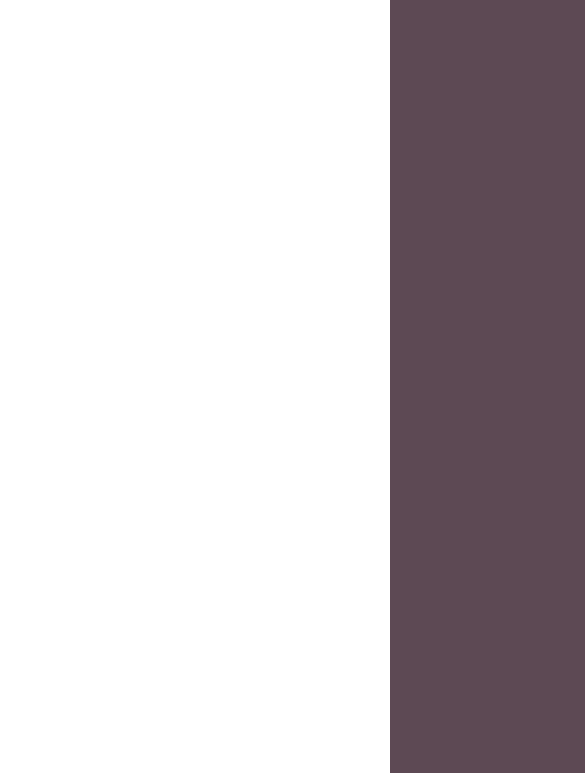
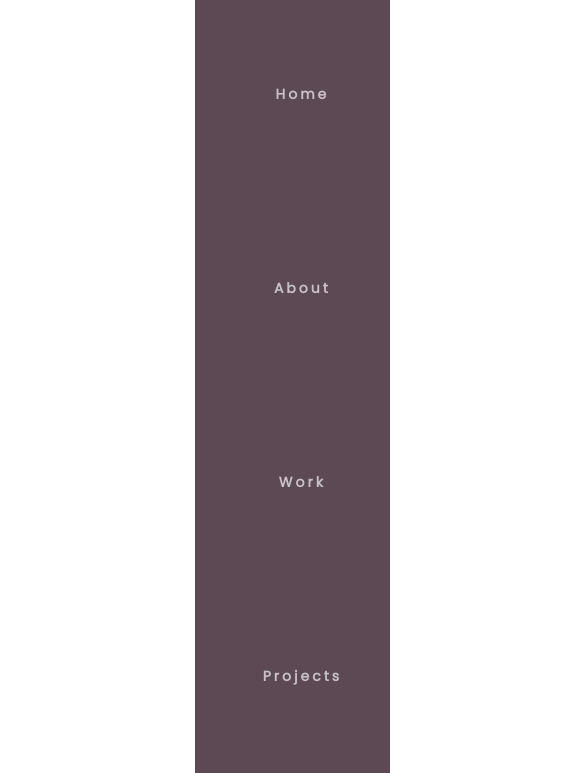
Before and after one commit to VaidaEG/24-responsive-navigation, a plain HTML site: page index.html in a window 390 px wide. Both pictures are taken after a click on the element 312 px from the left and 33 px from the top of the page. Shown: the part 71-844 px from the top of the page, 585 px wide, since content can reach past the window. Drawn offline with Linux system fonts and the light colour scheme.

Commit message:
Responsive navigation

```diff
--- a/css/main.css
+++ b/css/main.css
@@ -62,7 +62,7 @@
             align-items: center;
             width: 50%;
             transform: translateX(100%);
-            transition: transform 0.5 ease-in;
+            transition: transform 0.5s ease-in;
         }
             .nav-links li {
                 opacity: 0;
@@ -71,6 +71,17 @@
             display: block;
         }
 }
-.nav-actice {
+.nav-active {
     transform: translateX(0%);
 }
+
+@keyframes navLinkFade {
+    from {
+        opacity: 0;
+        transform: translateX(50px);
+    }
+    to {
+        opacity: 1;
+        transform: translateX(0px);
+    }
+}
--- a/index.html
+++ b/index.html
@@ -33,5 +33,6 @@
             <div class="line3"></div>
         </div>
     </nav>
+    <script src="./js/main.js"></script>
 </body>
 </html>
--- /dev/null
+++ b/js/main.js
@@ -0,0 +1,15 @@
+const navSlide = () => {
+    const burger = document.querySelector('.burger');
+    const nav = document.querySelector('.nav-links');
+    const navLinks = document.querySelectorAll('.nav-links li');
+    // Toggle Nav
+    burger.addEventListener('click', () => {
+        nav.classList.toggle('nav-active');
+    });
+    // Animate Links
+    navLinks.forEach((link, index) => {
+        link.style.animation = `navLinkFade 0.5 ease forwards ${index / 7 + 2}s`;
+
+    });
+}
+navSlide();
```
